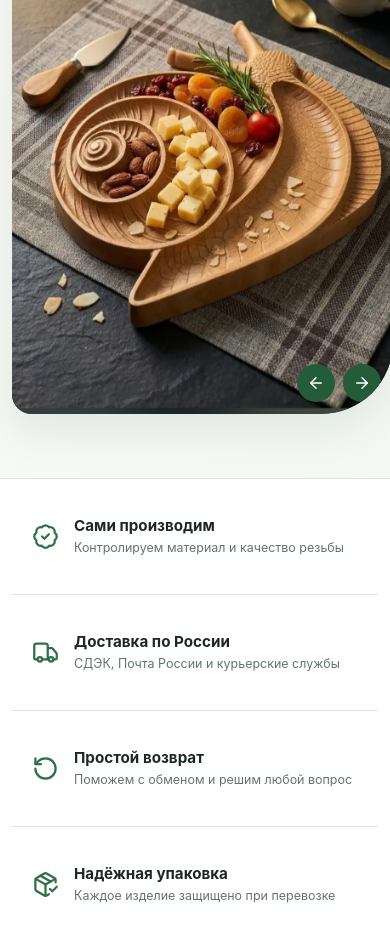
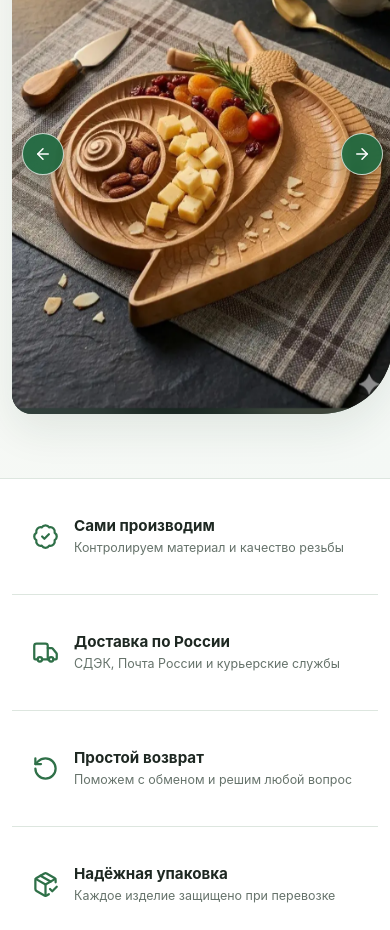
Before and after one commit to WorthyFire1/kelo-frontend, a React (Vite) app: page / in a window 390 px wide. Shown: the part 960-1890 px from the top of the page. Built offline with nearby package versions, Linux system fonts and the light colour scheme; no server answers.

Commit message:
fix: reposition home slider controls

```diff
--- a/src/styles/index.css
+++ b/src/styles/index.css
@@ -140,8 +140,8 @@ summary { cursor: pointer; }
 .hero-slider__backdrop { position: absolute; inset: -28px; z-index: 0; background: center / cover no-repeat; filter: blur(20px); opacity: .65; transform: scale(1.08); }
 .hero-slider__media::after { content: ""; position: absolute; inset: 0; z-index: 1; background: linear-gradient(135deg, rgba(8, 29, 18, .18), rgba(8, 29, 18, .04)); pointer-events: none; }
 .hero-slider__media > img { position: relative; z-index: 2; width: 100%; height: 100%; object-fit: contain; animation: hero-slide-in .5s ease both; }
-.hero-slider__controls { position: absolute; right: 18px; bottom: 18px; z-index: 3; display: flex; align-items: center; gap: 8px; }
-.hero-slider__controls button { width: 38px; height: 38px; display: grid; place-items: center; padding: 0; border: 0; border-radius: 50%; background: var(--green-800); color: var(--white); transition: .2s ease; }
+.hero-slider__controls { position: absolute; top: 50%; right: 16px; left: 16px; z-index: 3; display: flex; align-items: center; justify-content: space-between; transform: translateY(-50%); pointer-events: none; }
+.hero-slider__controls button { width: 42px; height: 42px; display: grid; place-items: center; padding: 0; border: 1px solid rgba(255, 255, 255, .72); border-radius: 50%; background: rgba(31, 106, 64, .92); color: var(--white); box-shadow: 0 8px 22px rgba(9, 30, 18, .24); backdrop-filter: blur(8px); transition: .2s ease; pointer-events: auto; }
 .hero-slider__controls button:hover { background: var(--green-700); transform: translateY(-1px); }
 .hero-slider__controls button:focus-visible { outline: 3px solid var(--green-200); outline-offset: 2px; }
 @keyframes hero-slide-in { from { opacity: .45; transform: scale(1.025); } to { opacity: 1; transform: scale(1); } }
@@ -792,7 +792,7 @@ textarea { resize: vertical; }
   .hero__visual { height: 390px; }
   .hero__visual > .image-placeholder { border-radius: 72px 20px 72px 20px; }
   .hero-slider__media { height: 520px; border-radius: 72px 20px 72px 20px; }
-  .hero-slider__controls { right: 12px; bottom: 12px; }
+  .hero-slider__controls { right: 10px; left: 10px; }
   .hero__floating-card { right: 10px; bottom: 18px; }
   .hero__stats { gap: 18px; }
   .hero__stats div { flex: 1; min-width: 84px; }
```
